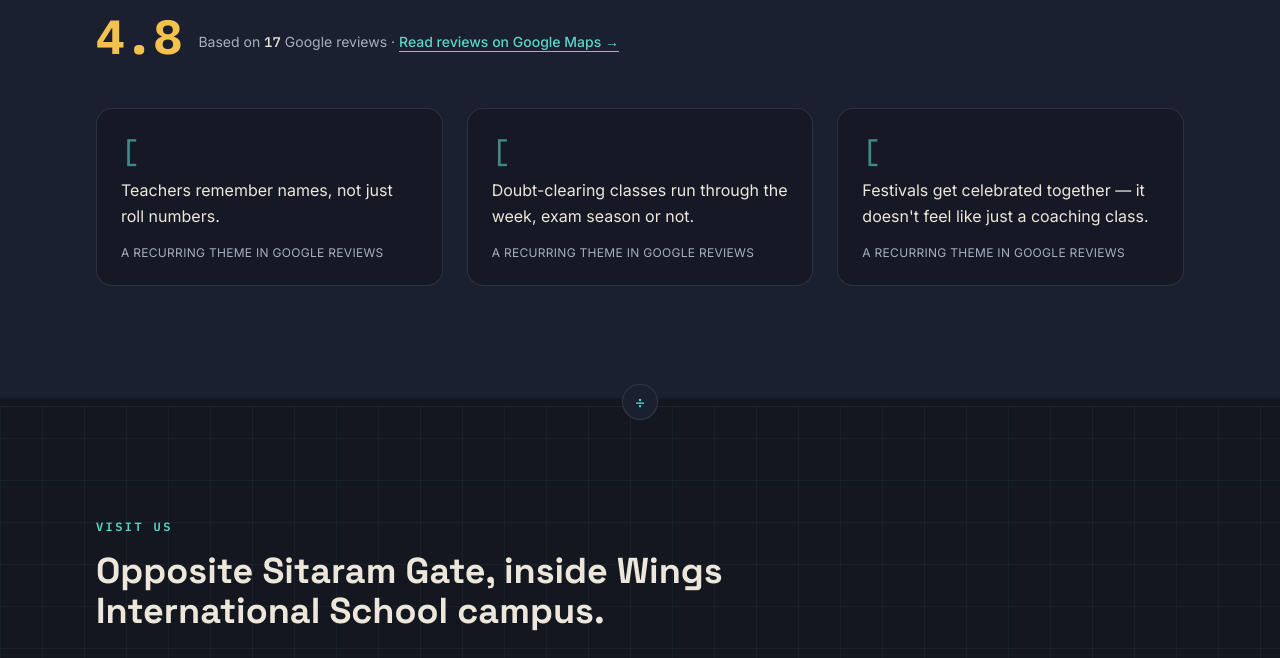
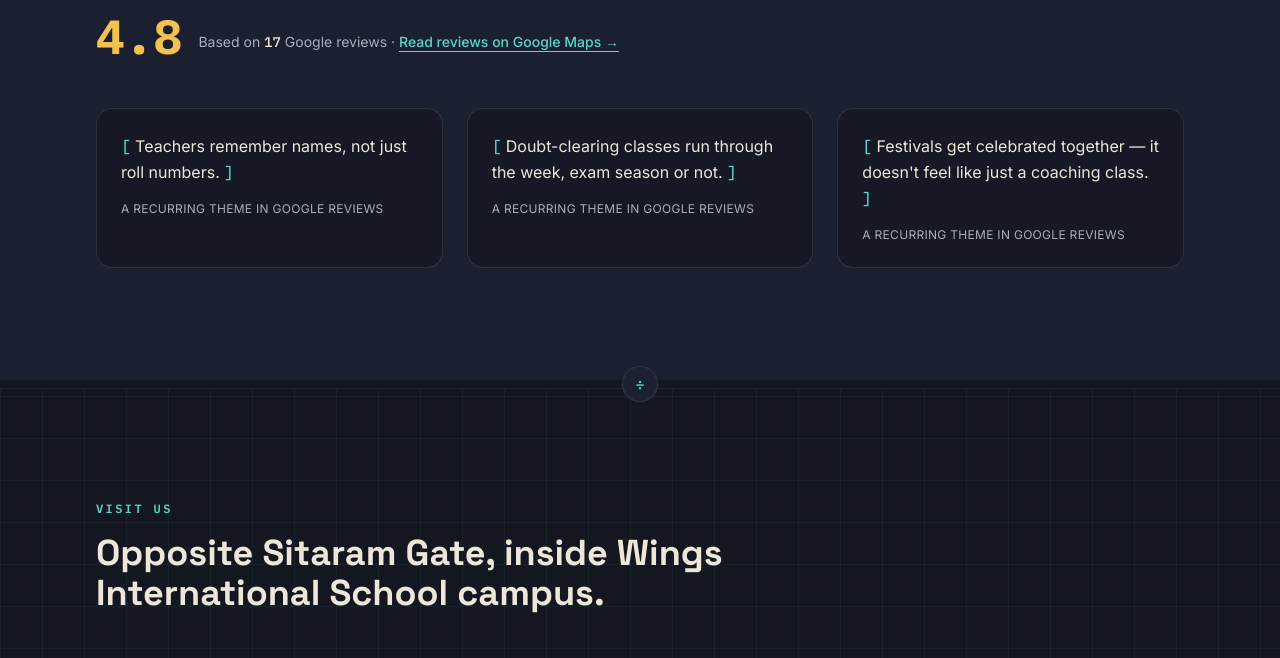
Before and after one commit to pareekpiyush97/access-career-point, a plain HTML site: page index.html in a window 1280 px wide. Shown: the part 2460-3118 px from the top of the page. Drawn offline with nearby package versions, Linux system fonts and the light colour scheme.

Commit message:
Fix: pair testimonial bracket quote marks ([ ... ]) instead of orphaned opening bracket

```diff
--- a/index.html
+++ b/index.html
@@ -337,18 +337,27 @@
 
       <div class="mt-12 grid grid-cols-1 gap-6 md:grid-cols-3">
         <figure class="reveal rounded-2xl border border-white/10 bg-ink/60 p-6">
-          <span class="font-mono text-3xl text-marker-teal/60" aria-hidden="true">[</span>
-          <blockquote class="mt-2 text-base leading-relaxed text-chalk">Teachers remember names, not just roll numbers.</blockquote>
+          <blockquote class="text-base leading-relaxed text-chalk">
+            <span class="font-mono text-marker-teal" aria-hidden="true">[</span>
+            Teachers remember names, not just roll numbers.
+            <span class="font-mono text-marker-teal" aria-hidden="true">]</span>
+          </blockquote>
           <figcaption class="mt-4 text-xs uppercase tracking-wide text-chalkdim">A recurring theme in Google reviews</figcaption>
         </figure>
         <figure class="reveal rounded-2xl border border-white/10 bg-ink/60 p-6">
-          <span class="font-mono text-3xl text-marker-teal/60" aria-hidden="true">[</span>
-          <blockquote class="mt-2 text-base leading-relaxed text-chalk">Doubt-clearing classes run through the week, exam season or not.</blockquote>
+          <blockquote class="text-base leading-relaxed text-chalk">
+            <span class="font-mono text-marker-teal" aria-hidden="true">[</span>
+            Doubt-clearing classes run through the week, exam season or not.
+            <span class="font-mono text-marker-teal" aria-hidden="true">]</span>
+          </blockquote>
           <figcaption class="mt-4 text-xs uppercase tracking-wide text-chalkdim">A recurring theme in Google reviews</figcaption>
         </figure>
         <figure class="reveal rounded-2xl border border-white/10 bg-ink/60 p-6">
-          <span class="font-mono text-3xl text-marker-teal/60" aria-hidden="true">[</span>
-          <blockquote class="mt-2 text-base leading-relaxed text-chalk">Festivals get celebrated together — it doesn't feel like just a coaching class.</blockquote>
+          <blockquote class="text-base leading-relaxed text-chalk">
+            <span class="font-mono text-marker-teal" aria-hidden="true">[</span>
+            Festivals get celebrated together — it doesn't feel like just a coaching class.
+            <span class="font-mono text-marker-teal" aria-hidden="true">]</span>
+          </blockquote>
           <figcaption class="mt-4 text-xs uppercase tracking-wide text-chalkdim">A recurring theme in Google reviews</figcaption>
         </figure>
       </div>
```
